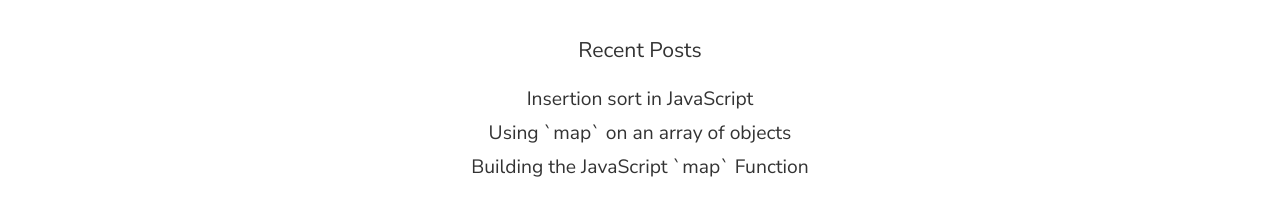
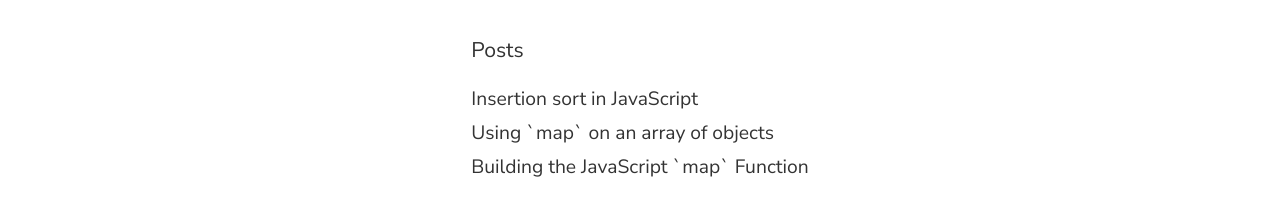
Before and after one commit to mmeinzer/mattmeinzer, a Gatsby site: page / in a window 1280 px wide. Shown: the part 82-298 px from the top of the page. Built offline with nearby package versions, Linux system fonts and the light colour scheme; Gatsby itself is replaced by a stand-in of ours; some packages are replaced by stand-ins of ours.

Commit message:
Finish some extra site cleanup

```diff
--- a/src/components/PostList.js
+++ b/src/components/PostList.js
@@ -8,14 +8,24 @@ const Wrapper = styled.div`
     list-style: none;
     margin-left: 0;
   }
+
   .post-link {
     text-decoration: none;
+  }
+
+  .post-link:hover {
+
+    h3{
+      text-decoration: underline;
+      color: hsl(0, 0%, 10%);
+    }
+
   }
 `
 
 const PostList = ({ posts }) => (
   <Wrapper>
-    <h2>Recent Posts</h2>
+    <h2>Posts</h2>
     <ol className="posts-list">
       {posts.filter(post => post.node.frontmatter.live).map(post => {
         const { path, title } = post.node.frontmatter
--- a/src/pages/index.js
+++ b/src/pages/index.js
@@ -4,52 +4,10 @@ import { graphql } from 'gatsby'
 
 import Layout from '../components/layout'
 import PostList from '../components/PostList'
-import theme from '../utils/theme'
 
 const Wrapper = styled.section`
   grid-column-start: center;
   padding: 1em;
-  > * {
-    text-align: center;
-  }
-  .email-form {
-    background: hsl(0, 0%, 95%);
-    padding: 1.2em;
-    display: grid;
-    grid-gap: 1.2em;
-    grid-template-columns: 2fr 3fr 2fr;
-    justify-items: stretch;
-    margin-bottom: 1.6rem;
-    box-shadow: ${theme.boxShadow.low};
-  }
-  .headline {
-    font-weight: normal;
-    font-family: 'Roboto';
-    line-height: 1.2;
-    font-size: 1.2em;
-    grid-column: 1 / 4;
-    margin-bottom: 0;
-  }
-  .email-input {
-    grid-column: 2;
-    padding: 0.2em;
-    text-align: center;
-    border: 2px solid ${theme.colors.blue};
-  }
-  .submit-button {
-    box-shadow: ${theme.boxShadow.high};
-    grid-column: 2;
-    background: ${theme.colors.blue};
-    transition: background 0.2s;
-    color: #fff;
-    padding: 0.4em;
-    border: none;
-    cursor: pointer;
-  }
-  .submit-button:hover {
-    background: ${theme.colors.darkBlue};
-    box-shadow: ${theme.boxShadow.low};
-  }
 `
 
 const IndexPage = props => (
```
Also changed, not shown: src/components/Header.js (+6 -1 lines).
